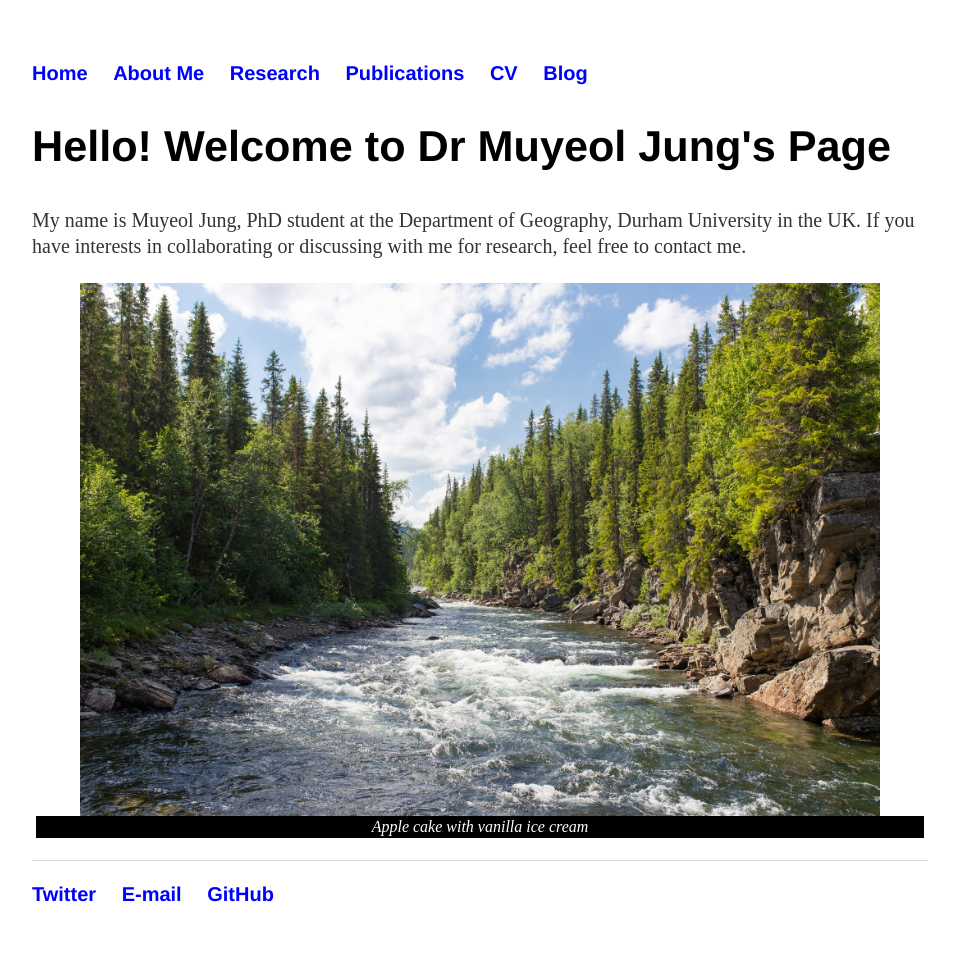
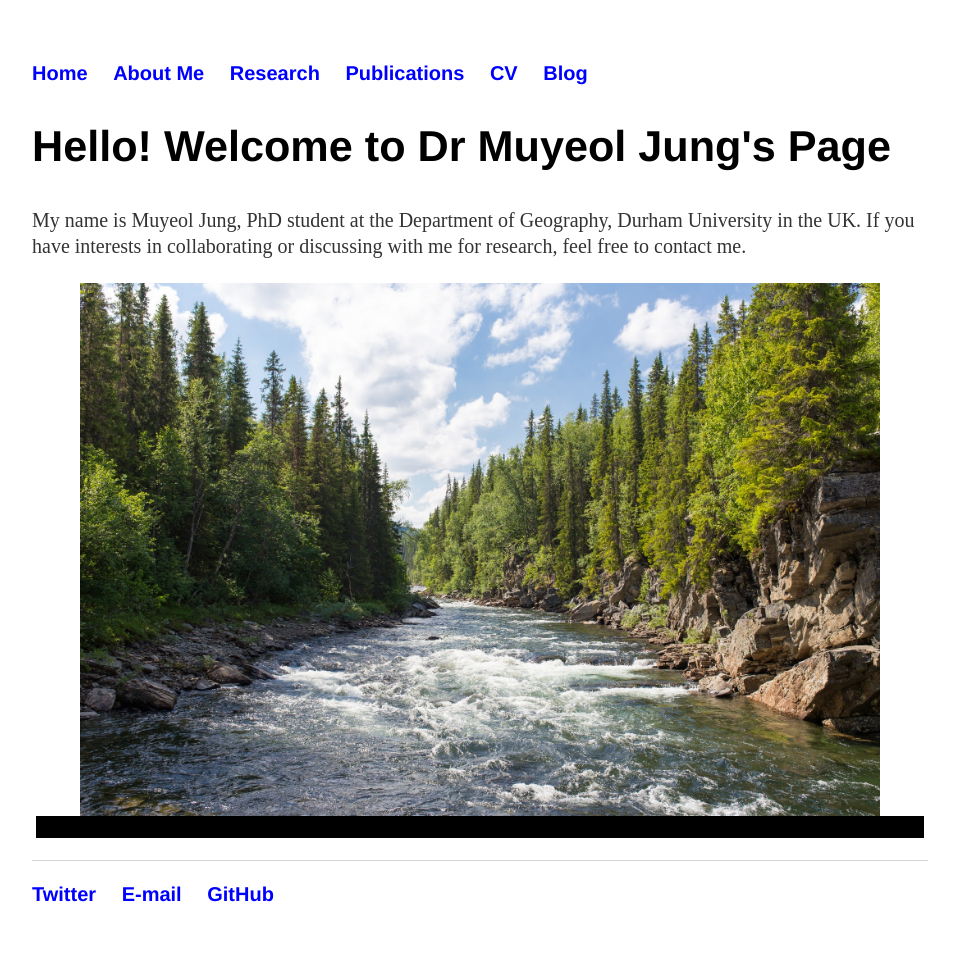
Before and after one commit to muyeoljung/muyeoljung.github.io, a Jekyll site: the page built from index.html, in a window 1280 px wide. Shown: the whole page, without its empty margins (160-1115 px from the left). Built offline with Jekyll 4.4.1, drawn with Linux system fonts in a browser that asks for light colours.

Commit message:
Update index.html

```diff
--- a/index.html
+++ b/index.html
@@ -10,8 +10,8 @@ figure {
   margin: auto;
 }
 figcaption {
-  background-color: black;
-  color: white;
+  background-color: rgb(0, 0, 0);
+  color: black;
   font-style: italic;
   padding: 2px;
   text-align: center;
```
